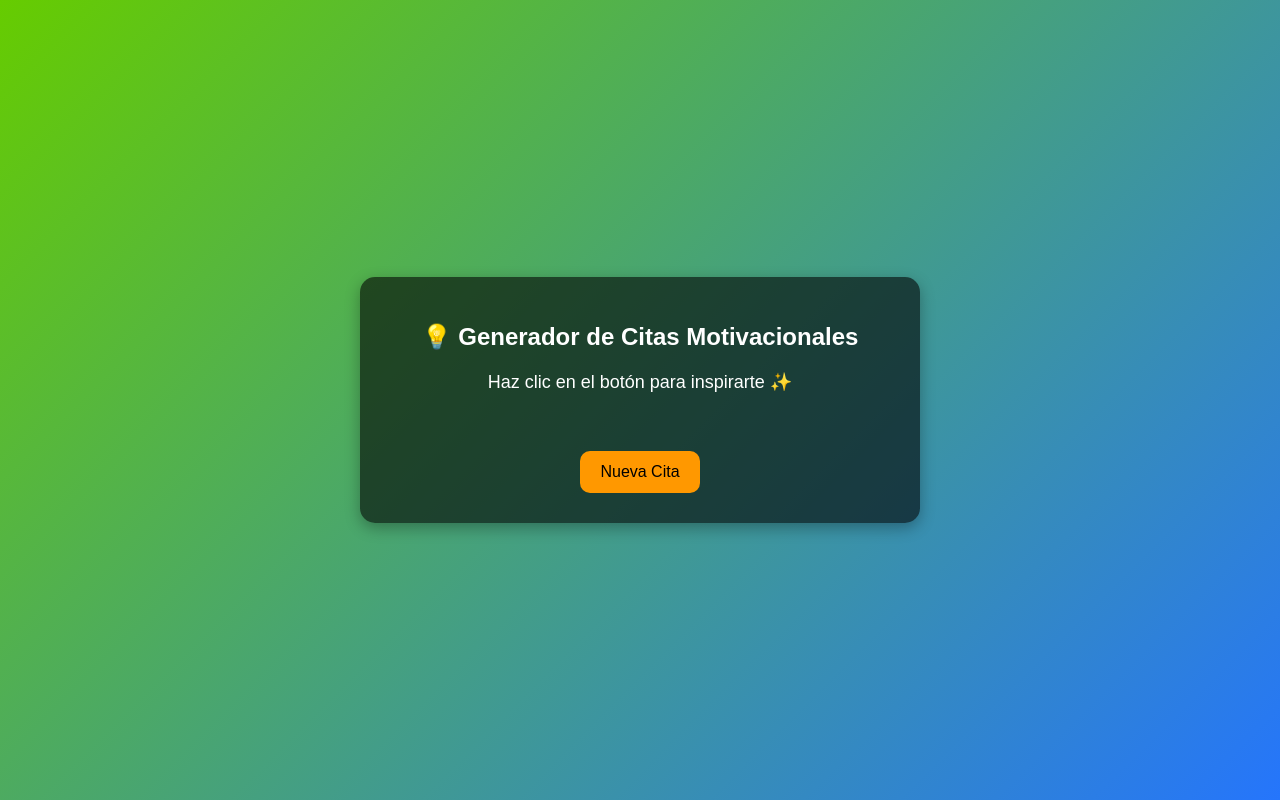
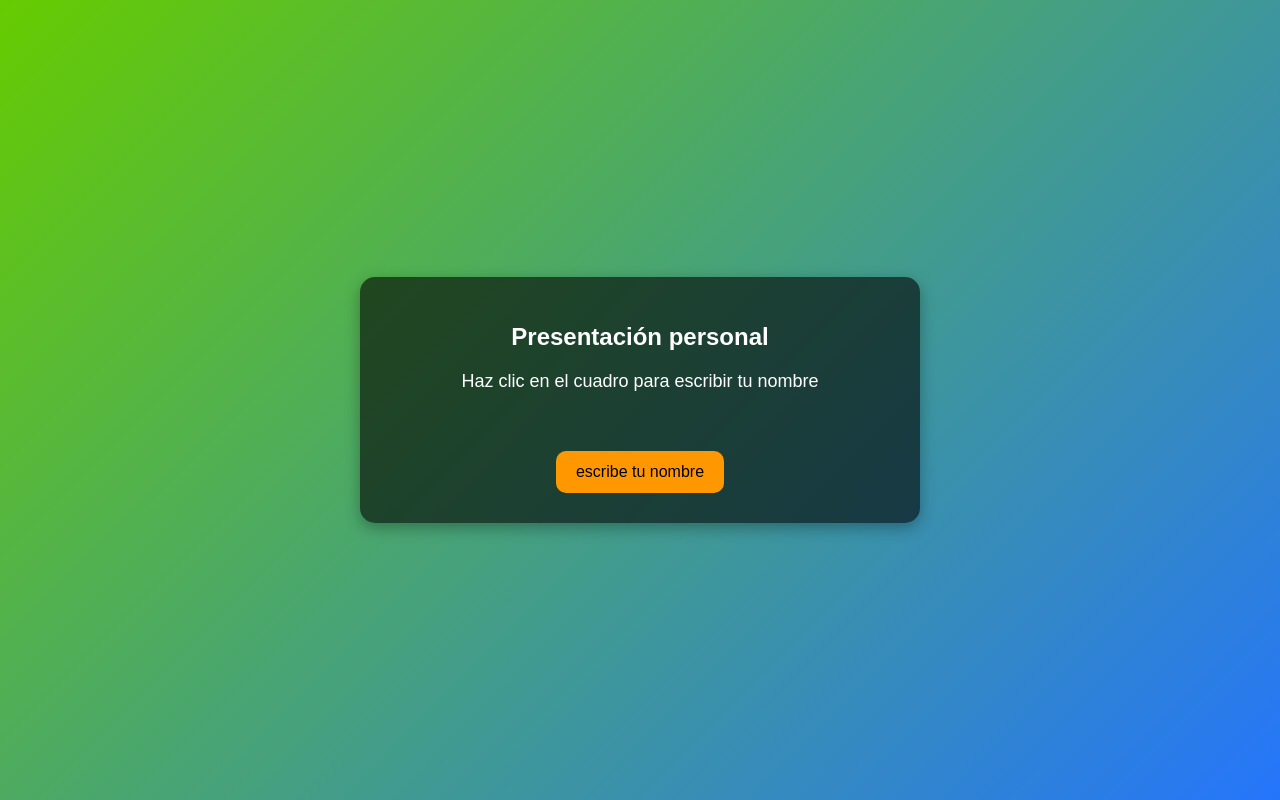
Before and after one commit to moralvaradoyahir-dot/Presentaci-n-, a plain HTML site: page index.html in a window 1280 px wide. Drawn offline with Linux system fonts and the light colour scheme.

Commit message:
Update index.html

```diff
--- a/index.html
+++ b/index.html
@@ -3,14 +3,14 @@
 <head>
   <meta charset="UTF-8"> <!-- Define la codificación de caracteres como UTF-8 (soporta tildes y ñ) -->
   <meta name="viewport" content="width=device-width, initial-scale=1.0"> <!-- Ajusta la vista para que sea responsive en móviles -->
-  <title>Citas Motivacionales</title> <!-- Título de la pestaña del navegador -->
+  <title>Presentación personal</title> <!-- Título de la pestaña del navegador -->
   <link rel="stylesheet" href="style.css"> <!-- Enlaza la hoja de estilos CSS externa -->
 </head>
 <body> <!-- Inicio del cuerpo de la página -->
   <div class="container"> <!-- Contenedor principal centrado -->
-    <h1>💡 Generador de Citas Motivacionales</h1> <!-- Título principal -->
-    <p id="quote">Haz clic en el botón para inspirarte ✨</p> <!-- Párrafo donde aparecerán las citas -->
-    <button onclick="generarCita()">Nueva Cita</button> <!-- Botón que llama a la función "generarCita()" -->
+    <h1>Presentación personal</h1> <!-- Título principal -->
+    <p id="quote">Haz clic en el cuadro para escribir tu nombre</p> <!-- Párrafo donde escribiras tu nombre-->
+    <button onclick="escribetunombre()">escribe tu nombre</button> <!-- Botón que llama a la función "escribe tu nombre ()" -->
   </div>
   <script src="script.js"></script> <!-- Enlaza el archivo JavaScript externo -->
 </body>
```
